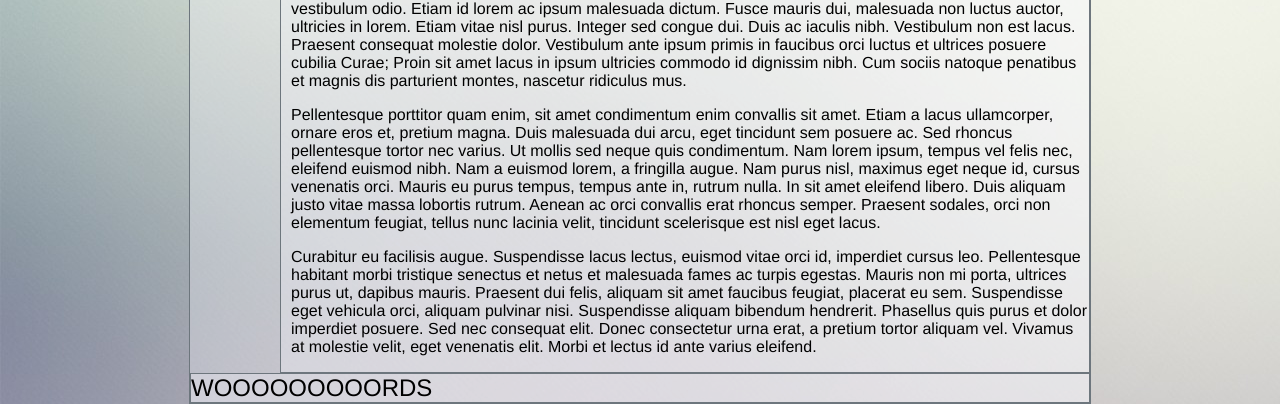
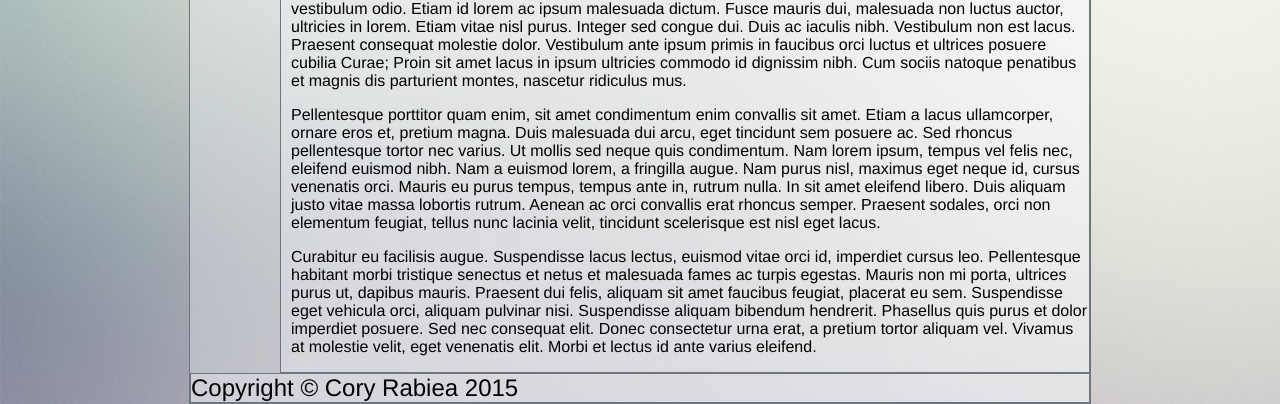
Before and after one commit to m00tzman/hw3a, a plain HTML site: page index.html in a window 1280 px wide. Shown: the part 602-1006 px from the top of the page. Drawn offline with Linux system fonts and the light colour scheme.

Commit message:
added copyright

```diff
--- a/index.html
+++ b/index.html
@@ -32,7 +32,7 @@
 
 				<p>Curabitur eu facilisis augue. Suspendisse lacus lectus, euismod vitae orci id, imperdiet cursus leo. Pellentesque habitant morbi tristique senectus et netus et malesuada fames ac turpis egestas. Mauris non mi porta, ultrices purus ut, dapibus mauris. Praesent dui felis, aliquam sit amet faucibus feugiat, placerat eu sem. Suspendisse eget vehicula orci, aliquam pulvinar nisi. Suspendisse aliquam bibendum hendrerit. Phasellus quis purus et dolor imperdiet posuere. Sed nec consequat elit. Donec consectetur urna erat, a pretium tortor aliquam vel. Vivamus at molestie velit, eget venenatis elit. Morbi et lectus id ante varius eleifend.</p>
 			</div>
-			<div id="footer">WOOOOOOOOORDS</div>
+			<div id="footer">Copyright &copy Cory Rabiea 2015</div>
 		</div>
 	</body>
 </html>
```
